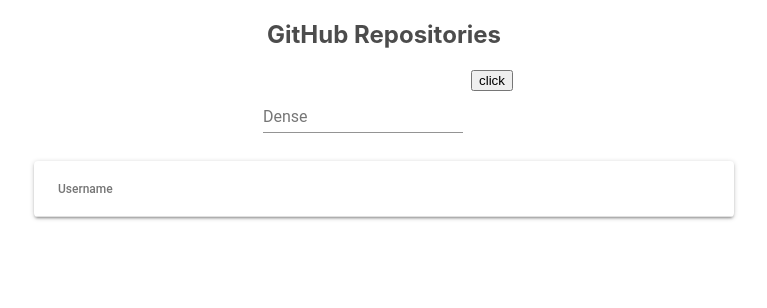
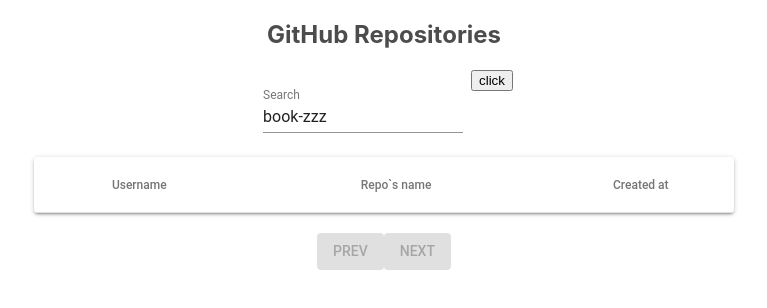
Before and after one commit to blazerius54/gh-graphql, a React (Create React App) app: page / in a window 1280 px wide. Shown: the top 308 px of the page, without its empty margins (256-1023 px from the left). Built offline with nearby package versions, Linux system fonts and the light colour scheme.

Commit message:
task-04/redux fetch data, set it in storage

```diff
--- a/src/App.js
+++ b/src/App.js
@@ -1,8 +1,6 @@
 import React, { Component } from 'react';
-import { Switch, Route, Router } from 'react-router-dom';
 import { Provider } from 'react-redux';
 import { store } from './utils/store';
-import history from './utils/history';
 import MainPage from './containers/MainPage';
 
 class App extends Component {
@@ -10,11 +8,7 @@
     return (
       <Provider store={store}>
         <div className="App-wapper">
-          <Router history={history}>
-            <Switch>
-              <Route exact path="/" component={MainPage} />
-            </Switch>
-          </Router>
+          <MainPage />
         </div>
       </Provider>
     );
--- a/src/components/FilterInput/index.js
+++ b/src/components/FilterInput/index.js
@@ -3,17 +3,7 @@
 import classNames from 'classnames';
 import { withStyles } from '@material-ui/core/styles';
 import TextField from '@material-ui/core/TextField';
-
-const styles = theme => ({
-  textField: {
-    marginLeft: theme.spacing.unit,
-    marginRight: theme.spacing.unit,
-    width: 200,
-  },
-  dense: {
-    marginTop: 19,
-  },
-});
+import { styles } from './styles';
 
 class FilterInput extends React.Component {
   render() {
@@ -26,7 +16,7 @@
       >
         <TextField
           id="standard-dense"
-          label="Dense"
+          label="Search"
           className={classNames(classes.textField, classes.dense)}
           margin="dense"
           value={searchText}
--- /dev/null
+++ b/src/components/FilterInput/styles.js
@@ -0,0 +1,10 @@
+export const styles = theme => ({
+  textField: {
+    marginLeft: theme.spacing.unit,
+    marginRight: theme.spacing.unit,
+    width: 200,
+  },
+  dense: {
+    marginTop: 19,
+  },
+});
--- a/src/components/ReposTable/index.js
+++ b/src/components/ReposTable/index.js
@@ -7,43 +7,38 @@
 import TableHead from '@material-ui/core/TableHead';
 import TableRow from '@material-ui/core/TableRow';
 import Paper from '@material-ui/core/Paper';
+import { styles } from './styles';
 
-const styles = theme => ({
-  root: {
-    width: '100%',
-    marginTop: theme.spacing.unit * 3,
-    overflowX: 'auto',
-  },
-  table: {
-    minWidth: 700,
-  },
-});
+const formatDate = date =>
+  `${new Date(date).getDate()}.${new Date(date).getMonth() + 1}.${new Date(
+    date,
+  ).getFullYear()}`;
 
-let id = 0;
-function createData(name) {
-  id += 1;
-  return { id, name};
-}
-
-const rows = [
-  createData('Frozen yoghurt', 159),
-];
-
-const ReposTable = ({ classes, reposList }) => (
+const ReposTable = ({ classes, reposList, loading }) => (
   <Paper className={classes.root}>
+    {loading && <div className={classes.loader} />}
     <Table className={classes.table}>
       <TableHead>
         <TableRow>
-          <TableCell>Username</TableCell>
+          <TableCell align="center">Username</TableCell>
+          <TableCell align="center">Repo`s name</TableCell>
+          <TableCell align="center">Created at</TableCell>
         </TableRow>
       </TableHead>
       <TableBody>
         {reposList.map(repo => (
-          <TableRow>
-            <TableCell component="th" scope="row">
+          <TableRow
+            className={(classes.centerText, classes.row)}
+            key={repo.node.name}
+            onClick={() => window.open(repo.node.url, '_blank')}
+          >
+            <TableCell align="center" component="th" scope="row">
               {repo.node.owner.login}
             </TableCell>
-            <TableCell align="right">{repo.node.name}</TableCell>
+            <TableCell align="center">{repo.node.name}</TableCell>
+            <TableCell align="center">
+              {formatDate(repo.node.createdAt)}
+            </TableCell>
           </TableRow>
         ))}
       </TableBody>
@@ -54,6 +49,7 @@
 ReposTable.propTypes = {
   classes: PropTypes.object.isRequired,
   reposList: PropTypes.array.isRequired,
+  loading: PropTypes.bool.isRequired,
 };
 
 export default withStyles(styles)(ReposTable);
--- /dev/null
+++ b/src/components/ReposTable/styles.js
@@ -0,0 +1,34 @@
+export const styles = theme => ({
+  root: {
+    width: '100%',
+    textAlign: 'center',
+    margin: '20px 0',
+    overflowX: 'auto',
+    position: 'relative',
+  },
+
+  table: {
+    minWidth: 700,
+  },
+
+  row: {
+    cursor: 'pointer',
+
+    '&:hover': {
+      background: '#e4e4e4',
+    },
+  },
+
+  centerText: {
+    textAlign: 'center',
+  },
+
+  loader: {
+    position: 'absolute',
+    top: 0,
+    bottom: 0,
+    left: 0,
+    right: 0,
+    background: 'rgba(0, 0, 0, 0.4)',
+  },
+});
--- a/src/containers/MainPage/actions.js
+++ b/src/containers/MainPage/actions.js
@@ -23,12 +23,11 @@
 
 // Async actions
 
-export function sendCardRequest(searchText) {
-  console.log(searchText)
+export function sendCardRequest(searchText, cursor, direction) {
   return dispatch => {
     dispatch(reposListRequest());
 
-    getRepos(searchText)
+    getRepos(searchText, cursor, direction)
       .then(response => response.json())
       .then(response => {
         dispatch(reposListSuccess(response));
--- a/src/containers/MainPage/index.js
+++ b/src/containers/MainPage/index.js
@@ -2,14 +2,16 @@
 import PropTypes from 'prop-types';
 import { connect } from 'react-redux';
 import { bindActionCreators } from 'redux';
+import Button from '@material-ui/core/Button';
 import AppHeader from '../../components/AppHeader/index';
 import ReposTable from '../../components/ReposTable/index';
 import FilterInput from '../../components/FilterInput/index';
 import { sendCardRequest } from './actions';
+import { DIRECTION_FORWARD, DIRECTION_BACKWARD } from '../../utils/consts';
 
 class MainPage extends Component {
   state = {
-    searchText: '',
+    searchText: 'book-zzz',
   };
 
   handleChange = name => event => {
@@ -18,13 +20,31 @@
 
   sendRepoRequest = () => e => {
     e.preventDefault();
-    console.log(this.state.searchText)
     this.props.sendCardRequest(this.state.searchText);
   };
 
+  paginationRequest(direction) {
+    if (direction === DIRECTION_BACKWARD) {
+      this.props.sendCardRequest(
+        this.state.searchText,
+        this.props.pageInfo.startCursor,
+        direction,
+      );
+    }
+
+    if (direction === DIRECTION_FORWARD) {
+      this.props.sendCardRequest(
+        this.state.searchText,
+        this.props.pageInfo.endCursor,
+        direction,
+      );
+    }
+  }
+
   render() {
     const { searchText } = this.state;
-    const { reposList } = this.props;
+    const { reposList, pageInfo, loading } = this.props;
+
     return (
       <React.Fragment>
         <AppHeader />
@@ -33,12 +53,27 @@
           sendRepoRequest={this.sendRepoRequest}
           searchText={searchText}
         />
-        <ReposTable reposList={reposList} />
+        <ReposTable reposList={reposList} loading={loading} />
+        <div>
+          <Button
+            variant="contained"
+            disabled={!pageInfo.hasPreviousPage}
+            onClick={() => this.paginationRequest(DIRECTION_BACKWARD)}
+          >
+            Prev
+          </Button>
+          <Button
+            variant="contained"
+            disabled={!pageInfo.hasNextPage}
+            onClick={() => this.paginationRequest(DIRECTION_FORWARD)}
+          >
+            Next
+          </Button>
+        </div>
       </React.Fragment>
     );
   }
 }
-
 
 const mapStateToProps = state => ({
   loading: state.loading,
--- a/src/containers/MainPage/reducer.js
+++ b/src/containers/MainPage/reducer.js
@@ -22,6 +22,7 @@
         ...state,
         loading: false,
         reposList: action.payload.data.search.edges,
+        pageInfo: action.payload.data.search.pageInfo,
       };
     case REPOS_LIST_ERROR:
       return {
--- a/src/network/index.js
+++ b/src/network/index.js
@@ -1,33 +1,24 @@
-export const getRepos = searchText =>
-  fetch(`https://api.github.com/graphql`, {
+import { DIRECTION_FORWARD, DIRECTION_BACKWARD } from '../utils/consts';
+import { setBodyQuery } from './query';
+
+export const getRepos = (searchText, cursor, direction) => {
+  let queryArgs = 'first: 10';
+
+  if (cursor && direction) {
+    if (direction === DIRECTION_BACKWARD) {
+      queryArgs = `last: 10, before: "${cursor}"`;
+    }
+    if (direction === DIRECTION_FORWARD) {
+      queryArgs = `first: 10, after: "${cursor}"`;
+    }
+  }
+
+  return fetch(`https://api.github.com/graphql`, {
     headers: {
       Accept: 'application/json',
       'Content-Type': 'application/json',
     },
     method: 'POST',
-    body: JSON.stringify({
-      query: `query {
-            search(query: "${searchText}", type: REPOSITORY, first: 5, ) {
-              repositoryCount
-              pageInfo {
-                hasPreviousPage
-                startCursor
-                endCursor
-                hasNextPage
-              }
-              edges {
-                node {
-                  ... on Repository {
-                    owner {
-                      login
-                      avatarUrl
-                    }
-                    name
-                    createdAt
-                  }
-                }
-              }
-            }
-          }`,
-    }),
+    body: setBodyQuery(searchText, queryArgs),
   });
+};
--- /dev/null
+++ b/src/network/query.js
@@ -0,0 +1,26 @@
+export const setBodyQuery = (searchText, queryArgs) =>
+  JSON.stringify({
+    query: `query {
+            search(query: "${searchText}", type: REPOSITORY, ${queryArgs} ) {
+              repositoryCount
+              pageInfo {
+                hasPreviousPage
+                startCursor
+                endCursor
+                hasNextPage
+              }
+              edges {
+                node {
+                  ... on Repository {
+                    owner {
+                      login
+                    }
+                    url
+                    name
+                    createdAt
+                  }
+                }
+              }
+            }
+          }`,
+  });
--- /dev/null
+++ b/src/utils/consts.js
@@ -0,0 +1,4 @@
+// Constants for direction
+
+export const DIRECTION_FORWARD = 'DIRECTION_FORWARD';
+export const DIRECTION_BACKWARD = 'DIRECTION_BACKWARD';
```
